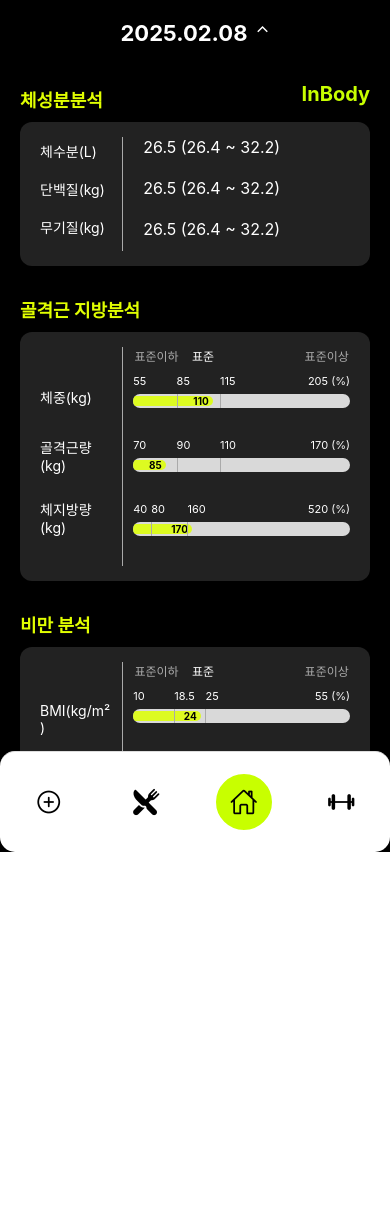
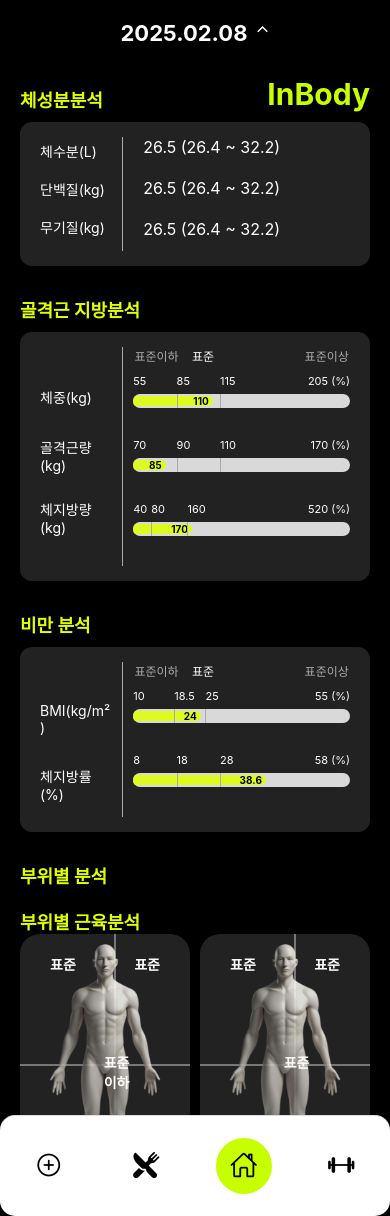
Before and after one commit to 25-capstone-team-breakthrough/food-runner-mobile-fe, a React Native app in the folder foodRunner/: screen /InBodyDetail in a window 390 px wide. Before the commit the page ends 852 px from the top, so only its background shows below. Built offline with nearby package versions, Linux system fonts and the light colour scheme.

Commit message:
부위별 근육/체지방 분석 거의 완성

```diff
--- a/foodRunner/screens/InbodyDetail.js
+++ b/foodRunner/screens/InbodyDetail.js
@@ -1,16 +1,39 @@
-import React, { useState } from 'react';
+import React, { useState, useEffect } from 'react';
 import {
   View, Text, StyleSheet, ScrollView, TouchableOpacity, Modal, FlatList
 } from 'react-native';
 import { ProgressBar } from 'react-native-paper';
 import { SafeAreaView } from 'react-native-safe-area-context'; // ✅ 추가
 import BottomNavigation from "../components/BottomNavigation";
+import { Image } from 'react-native';
+
 
 const dateList = ['2025.02.08', '2025.01.08', '2024.12.28', '2024.10.14'];
+
+const PartAnalysisBox = ({ labels }) => (
+  <View style={styles.bodyBox}>
+    {/* 세로선 */}
+    <View style={styles.verticalLineOverlay} />
+    {/* 가로선 */}
+    <View style={styles.horizontalLineOverlay} />
+    <Image source={require('../assets/body_front.png')} style={styles.bodyImage} />
+    <Text style={[styles.bodyLabel, styles.topLeft]}>{labels.leftArm}</Text>
+    <Text style={[styles.bodyLabel, styles.topRight]}>{labels.rightArm}</Text>
+    <Text style={[styles.bodyLabel, styles.bottomLeft]}>{labels.leftLeg}</Text>
+    <Text style={[styles.bodyLabel, styles.bottomRight]}>{labels.rightLeg}</Text>
+    <Text style={[styles.bodyLabel, styles.center]}>
+      {(Array.isArray(labels.trunk) ? labels.trunk : [labels.trunk]).map((line, idx) => (
+        <Text key={idx}>{line}{'\n'}</Text>
+      ))}
+    </Text>
+
+  </View>
+);
 
 export default function InbodyDetail() {
   const [selectedDate, setSelectedDate] = useState('2025.02.08');
   const [modalVisible, setModalVisible] = useState(false);
+  const [inbodyPartData, setInbodyPartData] = useState(null);
 
   const inbodyData = {
     '2025.02.08': { 체수분: 26.5, 단백질: 26.5, 무기질: 26.5, 체중: 59.1, 골격근: 19.5, 체지방: 22.8, BMI: 24.0, 체지방률: 38.6 },
@@ -19,9 +42,33 @@ export default function InbodyDetail() {
     '2024.10.14': { 체수분: 24.3, 단백질: 24.2, 무기질: 24.1, 체중: 56.0, 골격근: 18.1, 체지방: 25.1, BMI: 24.6, 체지방률: 38.0 },
   };
 
+  useEffect(() => {
+    // TODO: 백엔드 API 연동으로 교체
+    const fakeAPIResponse = {
+      muscleParts: {
+        leftArm: ['표준'],
+        rightArm: ['표준'],
+        leftLeg: ['표준'],
+        rightLeg: ['표준'],
+        trunk: ['표준', '이하'], // ⬅️ 줄바꿈 대신 배열로
+      },
+      fatParts: {
+        leftArm: ['표준'],
+        rightArm: ['표준'],
+        leftLeg: ['표준'],
+        rightLeg: ['표준'],
+        trunk: ['표준'],
+      }
+    };
+
+    setInbodyPartData(fakeAPIResponse);
+  }, [selectedDate]);
+
+
+
   const data = inbodyData[selectedDate];
 
-  const GraphBar = ({ label, value, min, midStart, midEnd, max }) => {
+  const GraphBar = ({ value, min, midStart, midEnd, max }) => {
     const totalRange = max - min;
     const percent = Math.min(Math.max((value - min) / totalRange, 0), 1);
 
@@ -179,6 +226,21 @@ export default function InbodyDetail() {
             </View>
           </View>
         </View>
+
+        <View style={styles.sectionHeader}>
+          <Text style={styles.sectionTitle}>부위별 분석</Text>
+        </View>
+
+        {inbodyPartData && (
+            <View>
+              <Text style={styles.sectionTitle}>부위별 근육분석</Text>
+              <View style={styles.bodyRow}>
+                <PartAnalysisBox labels={inbodyPartData.muscleParts} />
+                <PartAnalysisBox labels={inbodyPartData.fatParts} />
+              </View>
+
+            </View>
+          )}
     </ScrollView>
 
 
@@ -272,9 +334,14 @@ const styles = StyleSheet.create({
     marginTop: 20,
     marginBottom: 10,
   },
+  bodyRow: {
+    flexDirection: 'row',
+    justifyContent: 'space-between',
+    gap: 10
+  },
   inbodyText: {
     color: '#C8FF00',
-    fontSize: 20,
+    fontSize: 30,
     fontWeight: 'bold',
   },
 
@@ -301,8 +368,6 @@ const styles = StyleSheet.create({
   valueColumn: {
     flex: 3,
     justifyContent: 'space-between',
-
-
   },
   labelText1: {
     color: '#fff',
@@ -407,18 +472,107 @@ const styles = StyleSheet.create({
     borderTopRightRadius: 7,      // ✅ 둥글게
     borderBottomRightRadius: 7,
   },
+  bodyBox: {
+    flex: 1,
+    aspectRatio: 0.65,
+    backgroundColor: '#222',
+    borderRadius: 20,
+    padding: 10,
+    justifyContent: 'center',
+    alignItems: 'center',
+    overflow: 'hidden'
+  },
+
+
+  bodyImage: {
+    width: '120%',
+    height: '120%',
+    resizeMode: 'contain',
+    opacity: 0.85,
+  },
+
+  bodyLabel: {
+    position: 'absolute',
+    color: '#fff',
+    fontSize: 14,
+    fontWeight: 'bold',
+    textAlign: 'center',
+  },
+
+  topLeft: {
+    top: 20,
+    left: 30
+  },
+  topRight: {
+    top: 20,
+    right: 30
+  },
+  bottomLeft: {
+    bottom: 30,
+    left: 30
+  },
+  bottomRight: {
+    bottom: 30,
+    right: 30
+  },
+  center: {
+    top: '45%',
+    left: '61%',
+    transform: [{ translateX: -20 }],
+  },
+  rangeNumberRow: {
+    position: 'relative',
+    height: 16,
+    marginBottom: 4
+  },
+  rangeNumber: {
+    color: '#fff',
+    fontSize: 11
+  },
+  barBackground: {
+    backgroundColor: '#D9D9D9',
+    height: 14,
+    borderRadius: 7,
+    overflow: 'hidden',
+    position: 'relative'
+  },
+  barFill: {
+    backgroundColor: '#DDFB21',
+    height: '70%',
+    marginTop: '1%',
+    justifyContent: 'center',
+    alignItems: 'flex-end',
+    paddingRight: 4,
+    borderTopRightRadius: 7,
+    borderBottomRightRadius: 7
+  },
   barTextInside: {
     color: '#000',
     fontSize: 10,
-    fontWeight: 'bold',
+    fontWeight: 'bold'
   },
-
   standardLine: {
     position: 'absolute',
     width: 1,
     height: '100%',
-    backgroundColor: '#AAAAAA',
+    backgroundColor: '#AAAAAA'
+  },
+  verticalLineOverlay: {
+    position: 'absolute',
+    width: 1,
+    height: '110%',
+    backgroundColor: '#ccc',
+    left: '56%',
+    transform: [{ translateX: -0.5 }],
   },
 
+  horizontalLineOverlay: {
+    position: 'absolute',
+    height: 1,
+    width: '110%',
+    backgroundColor: '#ccc',
+    top: '50%',
+    transform: [{ translateY: -0.5 }],
+  },
 
 });
```
